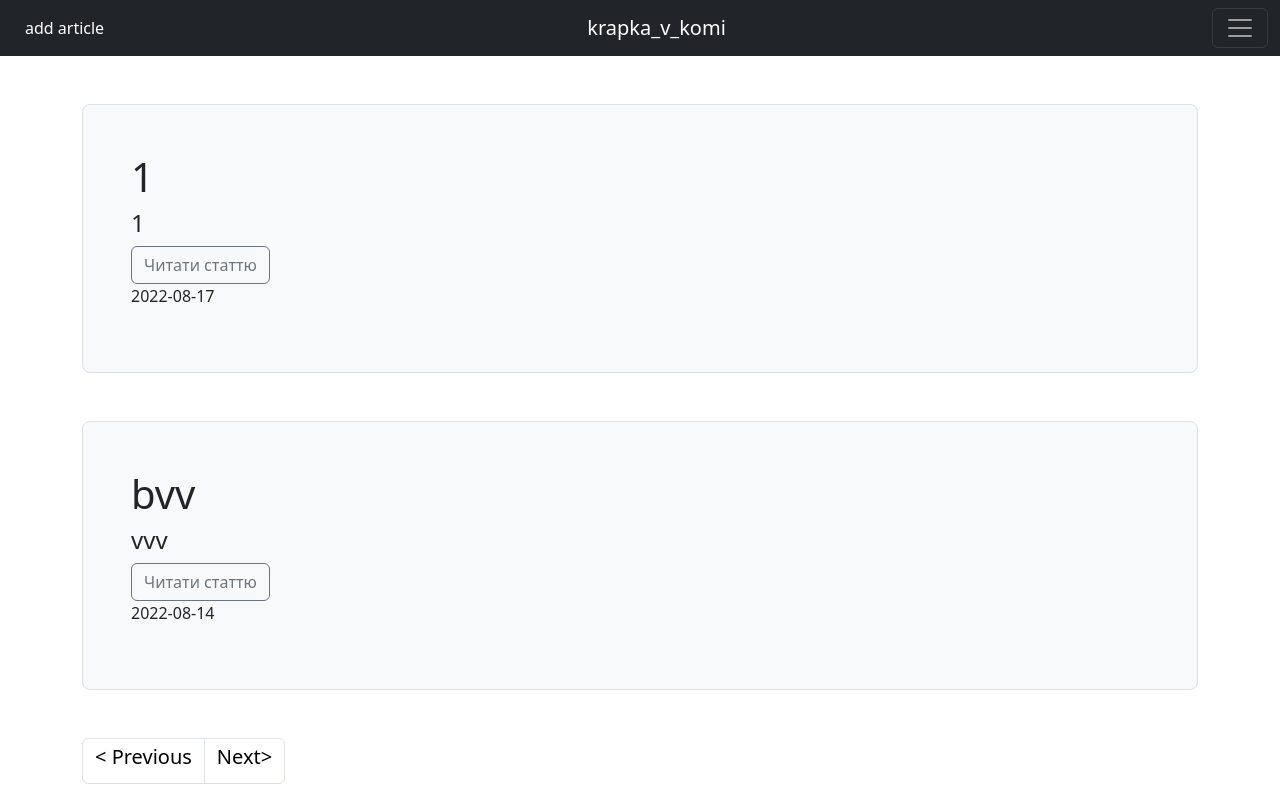
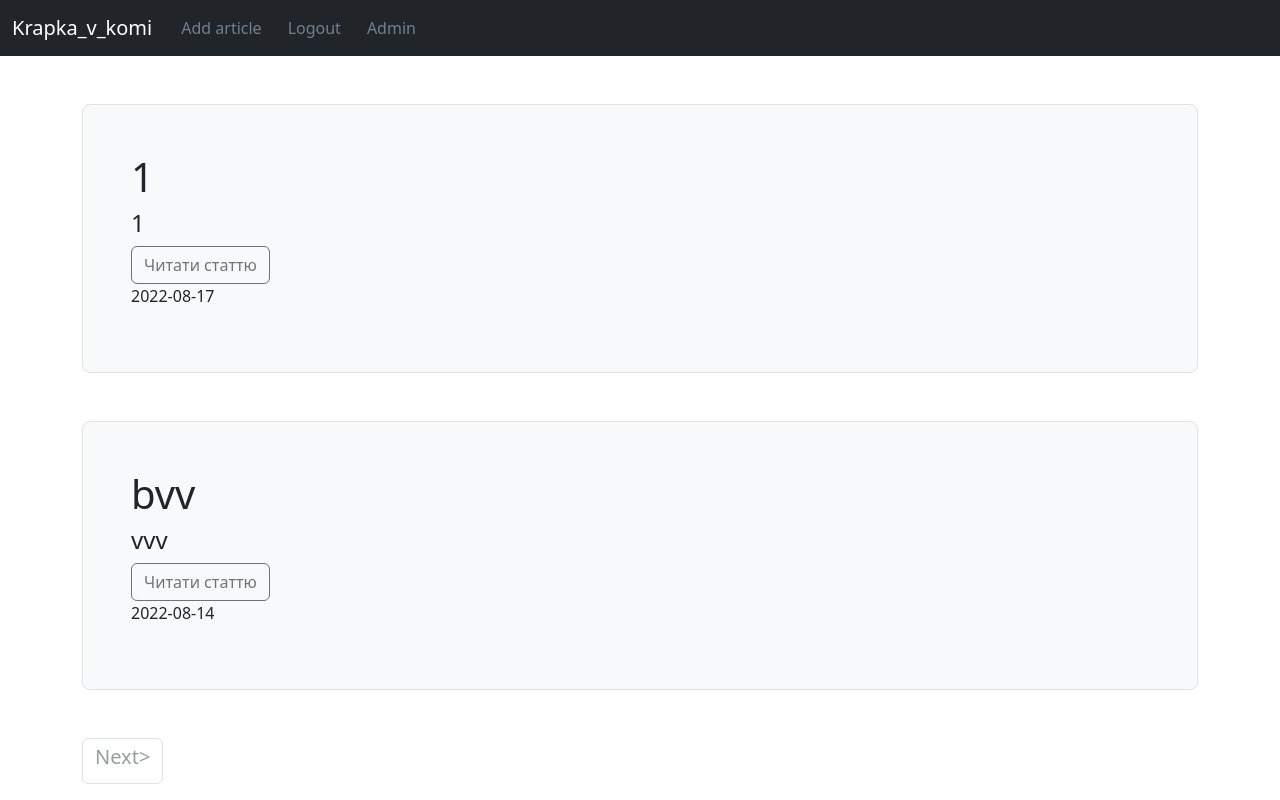
Before and after one commit to krapkaVKomi/kVk_2, a Flask app: page / in a window 1280 px wide. Run offline with Flask 2, Linux system fonts and the light colour scheme; a user stored in the database is signed in; data comes from the database, SQL or seed files in the repository; both versions use the stored data as it was after the commit.

Commit message:
change in external environment

```diff
--- a/templates/base.html
+++ b/templates/base.html
@@ -13,57 +13,53 @@
     <title>{% block title %}{% endblock %}</title>
 </head>
 <body>
-  <nav class="navbar navbar-dark bg-dark" aria-label="First navbar example">
 
+  <nav class="navbar navbar-expand-lg navbar-dark bg-dark">
     <div class="container-fluid">
 
+      <a class="navbar-brand" href="/posts">Krapka_v_komi</a>
 
-      {% if current_user.is_anonymous == False %}
-        <a type="button" href="/add-article" class="btn btn-dark">add article</a>
+        {% if current_user.is_anonymous == False %}
+        <a class="btn btn-dark" href="/add-article" style="color:slategrey ;">Add article</a>
+      {% endif %}
+         {% if current_user.is_anonymous == False %}
+        <a class="btn btn-dark" href="/logout" style="color:slategrey ;">Logout</a>
+      {% endif %}
+         {% if current_user.has_role('admin') %}
+        <a type="button" href="/admin" style="color:slategrey ;" class="btn btn-dark">Admin</a>
       {% endif %}
 
+      </button>
+      <div class="collapse navbar-collapse" id="navbarNavDarkDropdown">
+        {% if current_user.is_anonymous == True %}
+        <ul class="navbar-nav">
+          <li class="nav-item dropdown">
+            <a class="nav-link dropdown-toggle" href="#" id="navbarDarkDropdownMenuLink" role="button" data-bs-toggle="dropdown" aria-expanded="false">
+             Authentication
+            </a>
+            <ul class="dropdown-menu dropdown-menu-dark" aria-labelledby="navbarDarkDropdownMenuLink">
+              <li><a class="dropdown-item" href="/login">Login</a></li>
+              <li><a class="dropdown-item" href="/registration">Registration</a></li>
 
-      <a class="navbar-brand" href="/posts">krapka_v_komi</a>
-
-
-      <button class="navbar-toggler collapsed" type="button" data-bs-toggle="collapse" data-bs-target="#navbarsExample01" aria-controls="navbarsExample01" aria-expanded="false" aria-label="Toggle navigation">
-        <span class="navbar-toggler-icon"></span>
-      </button>
-
-
-
-      <div class="navbar-collapse collapse" id="navbarsExample01" style="">
-        <ul class="navbar-nav me-auto mb-2">
-          <li class="nav-item">
-            <a class="nav-link active" aria-current="page" href="/registration">registration</a>
-          </li>
-           <li class="nav-item">
-            <a class="nav-link active" aria-current="page" href="/login">login</a>
-          </li>
-          <li class="nav-item">
-            <a class="nav-link active" aria-current="page" href="/admin">admin</a>
-          </li>
-          <li class="nav-item">
-            <a class="nav-link active" aria-current="page" href="/logout">logout</a>
-          </li>
-          <li class="nav-item">
-            <a class="nav-link disabled" href="#" tabindex="-1" aria-disabled="true">Disabled</a>
-          </li>
-          <li class="nav-item dropdown">
-            <a class="nav-link dropdown-toggle" href="#" id="dropdown01" data-bs-toggle="dropdown" aria-expanded="false">Dropdown</a>
-            <ul class="dropdown-menu" aria-labelledby="dropdown01">
-              <li><a class="dropdown-item" href="#">Action</a></li>
-              <li><a class="dropdown-item" href="#">Another action</a></li>
-              <li><a class="dropdown-item" href="#">Something else here</a></li>
             </ul>
           </li>
         </ul>
-        <form>
-          <input class="form-control" type="text" placeholder="Search" aria-label="Search">
-        </form>
+        {% endif %}
       </div>
     </div>
   </nav>
 
 
+
+
+
+
+
+
+
+
+
+
+
+
     {% block body %}{% endblock %}
--- a/templates/posts.html
+++ b/templates/posts.html
@@ -23,14 +23,17 @@
 <nav class="container mt-5">
     <nav aria-label="...">
   <ul class="pagination">
+      {% if pages.has_prev %}
     <li class="page-item {% if not pages.has_prev %}  disabled {% endif %}">
 
-        <a class="page-link" style="color: black" href="./?page={{ pages.prev_num }}"><h5>< Previous </h5></a>
+        <a class="page-link" style="color: rgba(22, 38, 26, 0.444)" href="./?page={{ pages.prev_num }}"><h5>< Previous </h5></a>
     </li>
-
+      {% endif %}
+      {% if pages.has_next %}
     <li class="page-item {% if not pages.has_next %} disabled {% endif %}">
-      <a class="page-link" style="color: black" href="./?page={{ pages.next_num }}"> <h5>Next></h5></a>
+      <a class="page-link" style="color: rgba(22, 38, 26, 0.444)" href="./?page={{ pages.next_num }}"> <h5>Next></h5></a>
     </li>
+      {% endif %}
   </ul>
 </nav>
 </nav>
```
Also changed, not shown: test.py (deleted, +0 -10 lines), kvk_blog.db.
